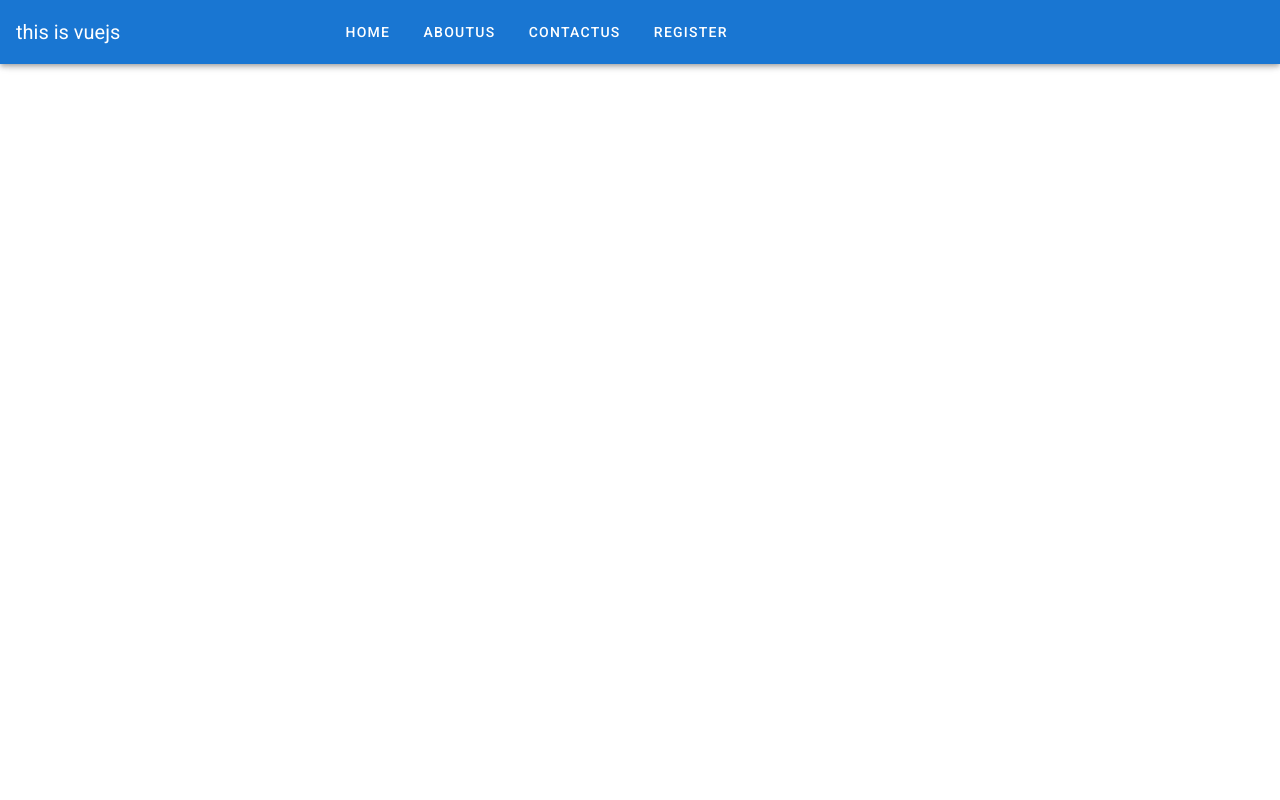
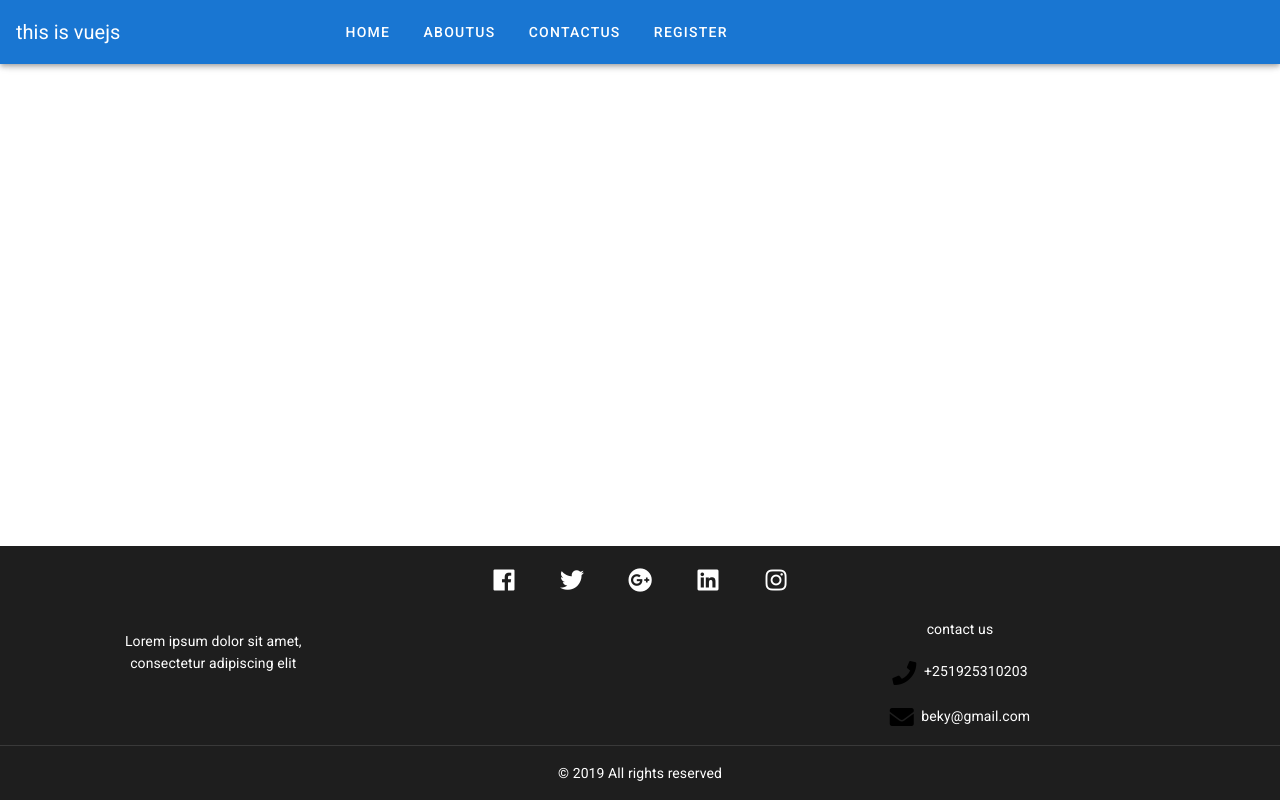
Before and after one commit to BekyH/sms, a Vue app: page / in a window 1280 px wide. Built offline with nearby package versions, Linux system fonts and the light colour scheme.

Commit message:
footer added

```diff
--- a/package.json
+++ b/package.json
@@ -10,9 +10,11 @@
   "dependencies": {
     "core-js": "^2.6.5",
     "vue": "^2.6.10",
+    "vue-material-design-icons": "^4.1.0",
     "vuetify": "^2.0.0"
   },
   "devDependencies": {
+    "@mdi/font": "^4.4.95",
     "@vue/cli-plugin-babel": "^3.11.0",
     "@vue/cli-plugin-eslint": "^3.11.0",
     "@vue/cli-service": "^3.11.0",
--- a/public/index.html
+++ b/public/index.html
@@ -8,6 +8,7 @@
     <title>schoolms</title>
     <link rel="stylesheet" href="https://fonts.googleapis.com/css?family=Roboto:100,300,400,500,700,900">
     <link rel="stylesheet" href="https://cdn.jsdelivr.net/npm/@mdi/font@latest/css/materialdesignicons.min.css">
+    <link href="https://use.fontawesome.com/releases/v5.0.13/css/all.css" rel="stylesheet">
   </head>
   <body>
     <noscript>
--- a/src/App.vue
+++ b/src/App.vue
@@ -4,6 +4,7 @@
     <v-content>
 
     </v-content>
+    <compfooter></compfooter>
   </v-app>
 </template>
 
--- /dev/null
+++ b/src/components/footer.vue
@@ -0,0 +1,83 @@
+<template>
+
+
+    <v-footer
+    dark
+    padless
+
+  >
+  <v-flex xs12>
+    <v-card
+      flat
+      tile
+      class="#333333 white--text text-center"
+    >
+      <v-card-text>
+        <v-flex>
+        <v-btn
+
+          v-for="icon in icons"
+          :key="icon"
+          class="mx-4 white--text"
+          icon
+        >
+          <v-icon size="24px">{{ icon }}</v-icon>
+        </v-btn>
+        </v-flex>
+      </v-card-text>
+    <v-layout>
+       <v-flex  md4>
+          <v-card-text>
+             Lorem ipsum dolor sit amet, <br>consectetur adipiscing elit
+          </v-card-text>
+
+        </v-flex>
+
+      <v-flex md4 offset-3>
+
+            <v-card-text class="pt-1">
+              contact us
+            </v-card-text>
+        <v-card-text class="pt-1">
+           <v-icon class="black--text pr-1"> fas fa-phone</v-icon> <span>+251925310203</span>
+          </v-card-text>
+          <v-card-text class="pt-1">
+
+
+          <v-icon class="black--text pr-1"> fas fa-envelope</v-icon> <span> beky@gmail.com</span>
+        </v-card-text>
+
+      </v-flex>
+
+      </v-layout>
+      <v-layout>
+
+      </v-layout>
+      <v-divider></v-divider>
+        <v-flex>
+      <v-card-text class="white--text ">
+        &copy; {{ new Date().getFullYear() }}  All rights reserved
+      </v-card-text>
+        </v-flex>
+    </v-card>
+  </v-flex>
+  </v-footer>
+
+
+</template>
+<script>
+export default {
+    data(){
+        return {
+            icons: [
+        'fab fa-facebook',
+        'fab fa-twitter',
+        'fab fa-google-plus',
+        'fab fa-linkedin',
+        'fab fa-instagram',
+
+      ],
+        }
+    }
+}
+</script>
--- a/src/main.js
+++ b/src/main.js
@@ -2,10 +2,18 @@ import Vue from 'vue'
 import App from './App.vue'
 import vuetify from './plugins/vuetify';
 import Header from './components/header';
+import footer from './components/footer';
+import '@mdi/font/css/materialdesignicons.css';
 Vue.component('compheader',Header);
+Vue.component('compfooter',footer);
+
 
 
 new Vue({
+
   vuetify,
+  icons: {
+    iconfont: 'mdi', // 'mdi' || 'mdiSvg' || 'md' || 'fa' || 'fa4'
+  },
   render: h => h(App)
 }).$mount('#app')
```
Also changed, not shown: 1 other file (tests, documents, lock files or other folders).
